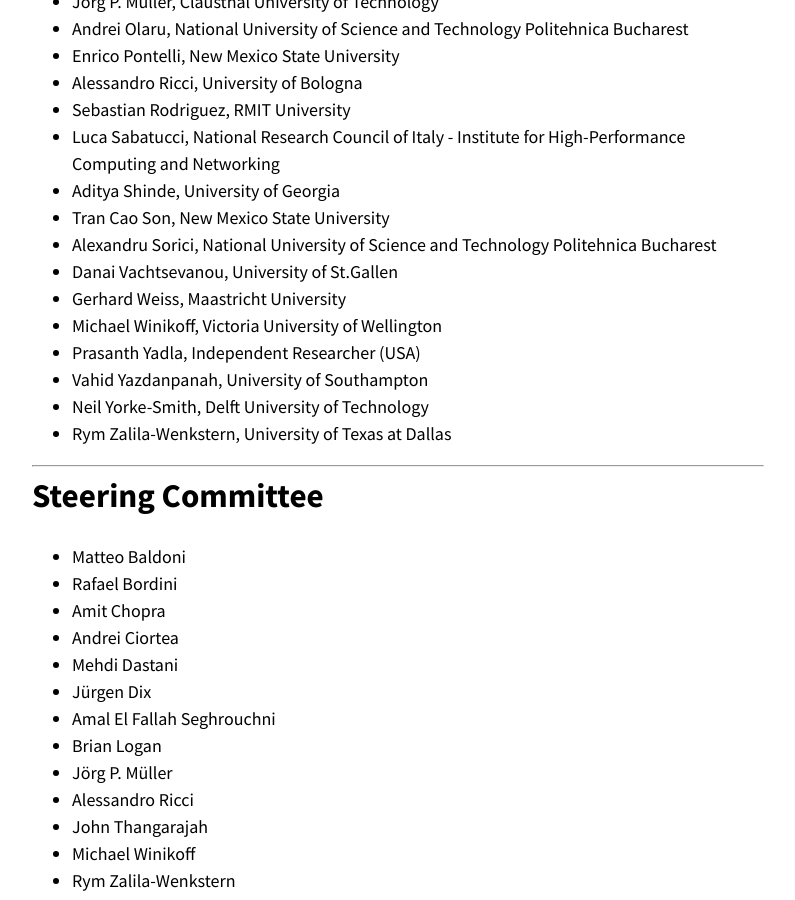
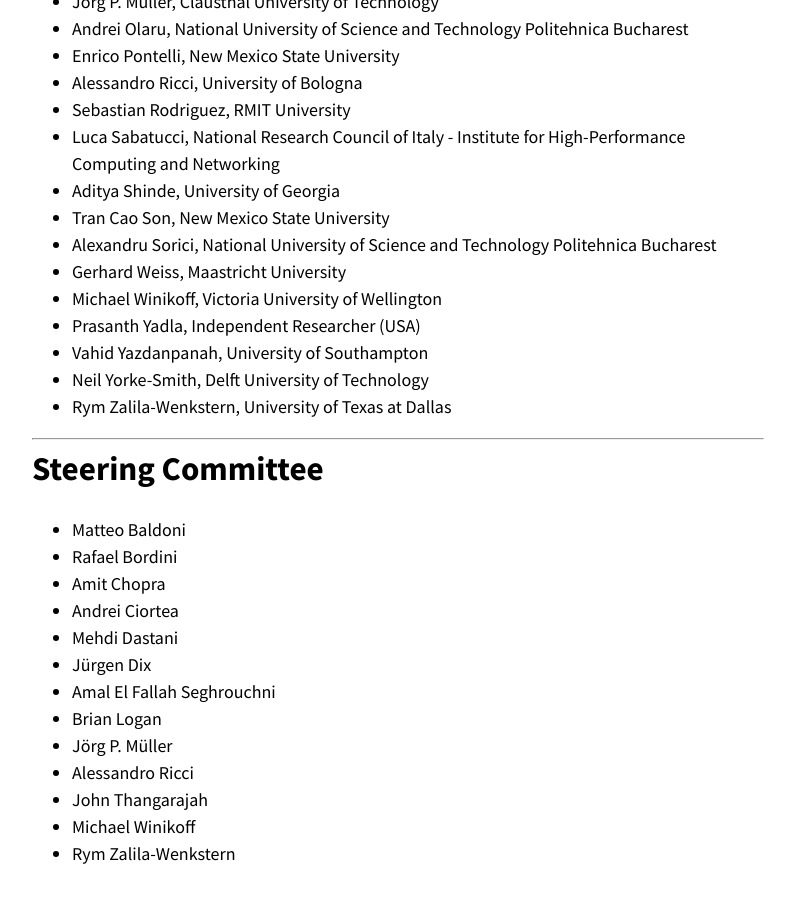
Before and after one commit to emas-workshop/2026, a Jekyll site: the page built from committees.md, in a window 1280 px wide and 900 px high, scrolled down 1082 px. Shown: the whole window, without its empty margins (242-1037 px from the left). Built offline with Jekyll 4.4.1, drawn with Linux system fonts in a browser that asks for light colours; nearby versions of some CDN libraries; our own code applies the rules of GitHub Pages for plain Markdown files.

Commit message:
Update committees.md

```diff
--- a/committees.md
+++ b/committees.md
@@ -45,7 +45,6 @@
 - Aditya Shinde, University of Georgia
 - Tran Cao Son, New Mexico State University
 - Alexandru	Sorici, National University of Science and Technology Politehnica Bucharest
-- Danai	Vachtsevanou, University of St.Gallen
 - Gerhard Weiss,	Maastricht University
 - Michael Winikoff, Victoria University of Wellington
 - Prasanth Yadla, Independent Researcher (USA)
```
